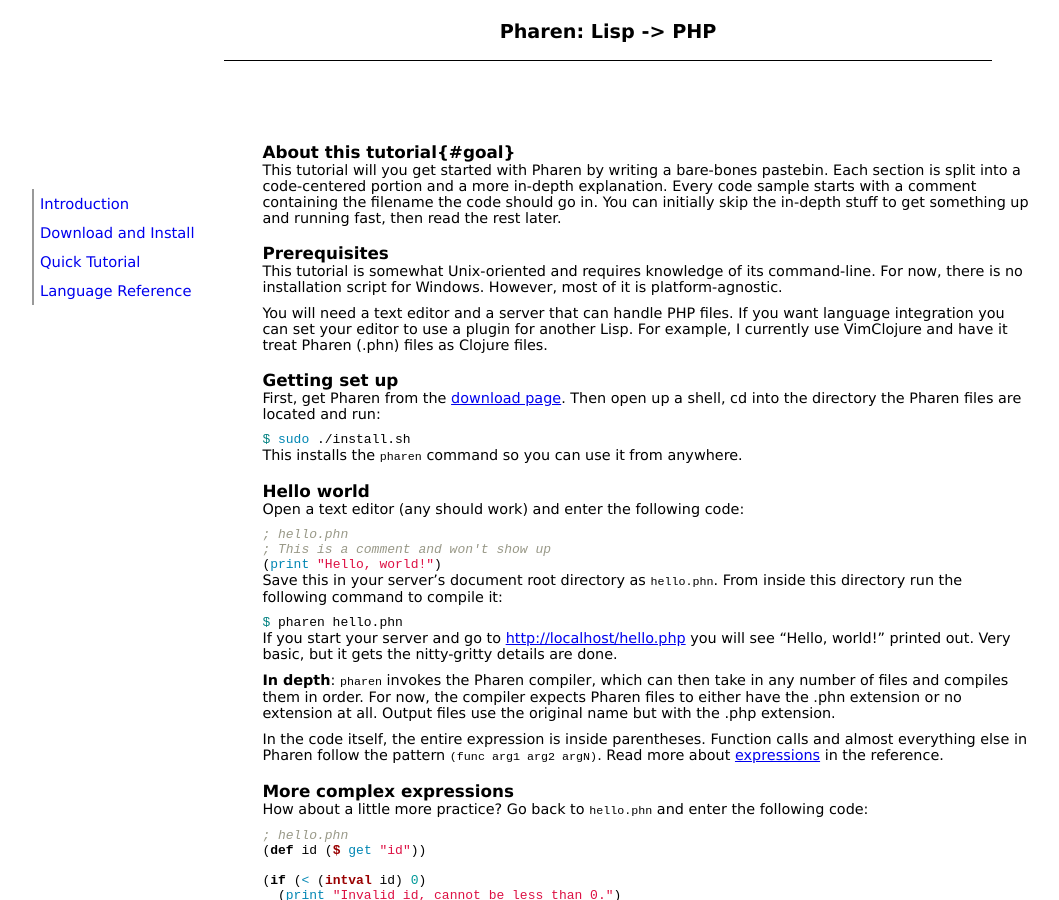
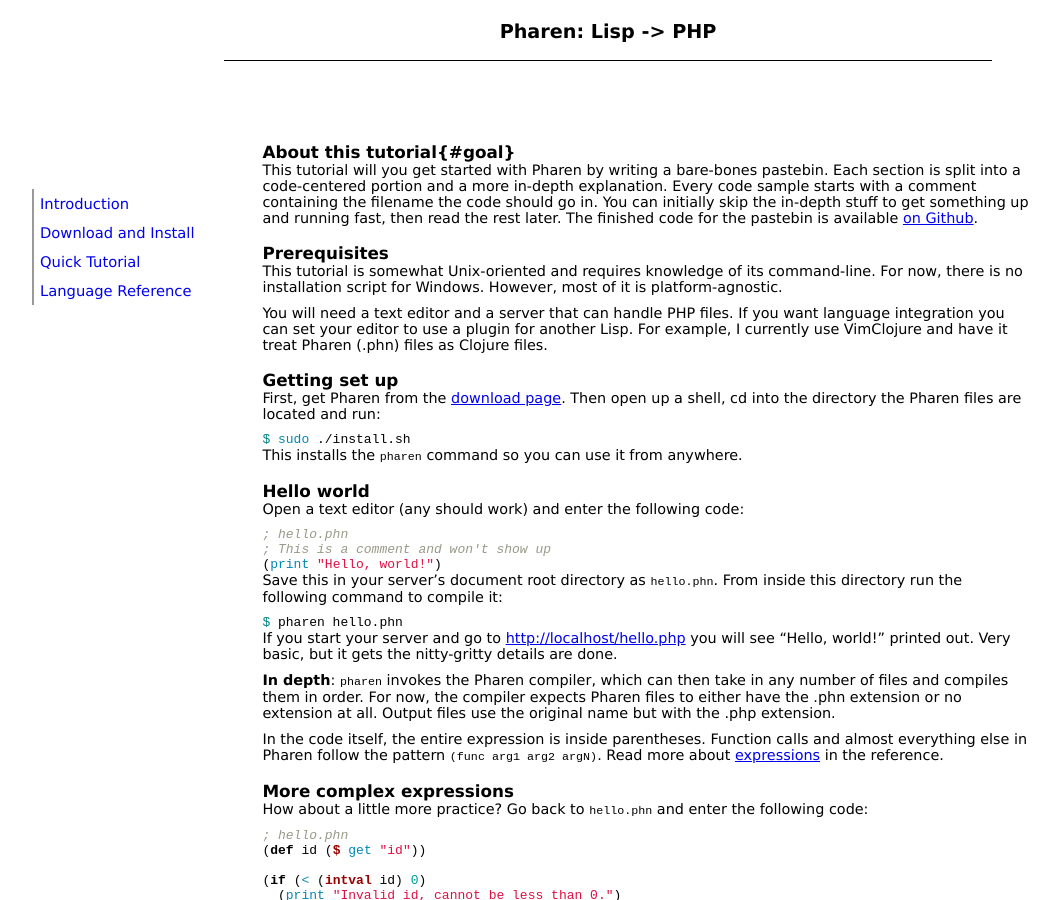
Before and after one commit to Scriptor/pharen, a Jekyll site: the page built from tutorial.markdown, in a window 1280 px wide and 900 px high. Shown: the whole window, without its empty margins (32-1091 px from the left). Built offline with Jekyll 4.4.1, drawn with Linux system fonts in a browser that asks for light colours; some of the changed text lies outside the part shown.

Commit message:
Fix some typos in the tutorial.

```diff
--- a/tutorial.markdown
+++ b/tutorial.markdown
@@ -4,7 +4,7 @@ title: Pharen Tutorial
 ---
 
 ### About this tutorial{#goal}
-This tutorial will you get started with Pharen by writing a bare-bones pastebin. Each section is split into a code-centered portion and a more in-depth explanation. Every code sample starts with a comment containing the filename the code should go in. You can initially skip the in-depth stuff to get something up and running fast, then read the rest later.
+This tutorial will you get started with Pharen by writing a bare-bones pastebin. Each section is split into a code-centered portion and a more in-depth explanation. Every code sample starts with a comment containing the filename the code should go in. You can initially skip the in-depth stuff to get something up and running fast, then read the rest later. The finished code for the pastebin is available [on Github](http://github.com/scriptor/pastebin).
 
 ### Prerequisites {#prerequisites}
 This tutorial is somewhat Unix-oriented and requires knowledge of its command-line. For now, there is no installation script for Windows. However, most of it is platform-agnostic.
@@ -96,7 +96,7 @@ The `if` expression is fairly straightforward, it fetches the paste if an id is
 Run the following SQL in your database (through whatever db front-end you use, maybe PHPMyAdmin).
 
 {% highlight sql %}
-CREATE TABLE "pages" (
+CREATE TABLE pages (
   id INT NOT NULL AUTO_INCREMENT PRIMARY KEY,
   title VARCHAR(255) UNIQUE,
   contents TEXT
```
Also changed, not shown: other parts of tutorial.markdown (+2 -2 lines).
